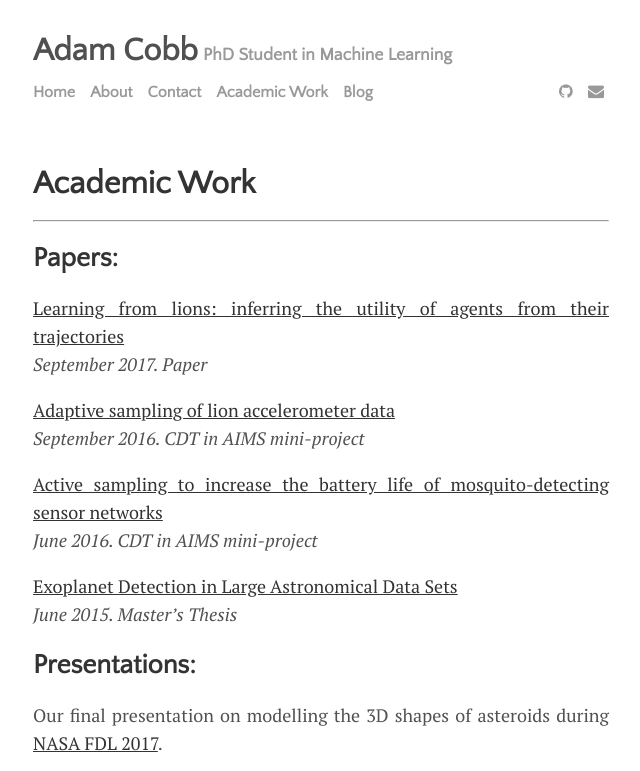
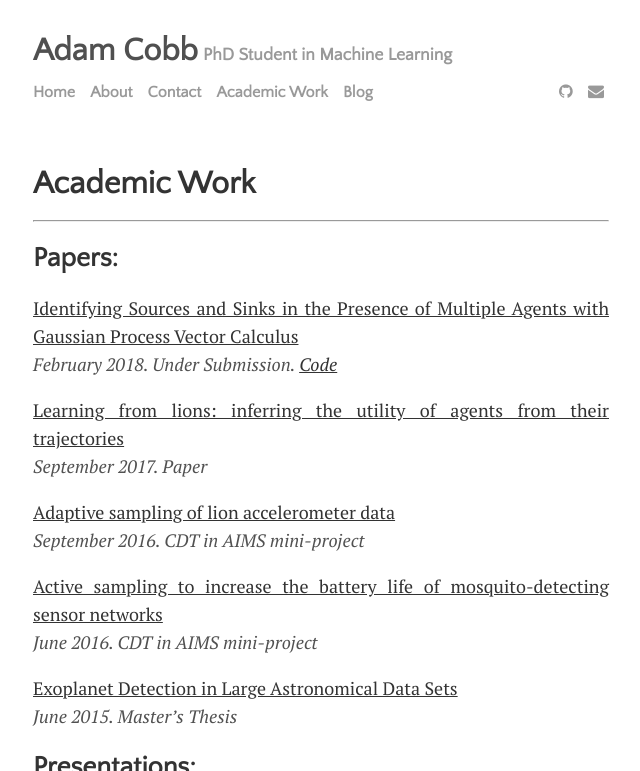
Before and after one commit to AdamCobb/AdamCobb.github.io, a Jekyll site: the page built from menu/academic.md, in a window 1280 px wide, cut to the strip 0-771 px from the top of the page. Shown: the whole strip, without its empty margins (319-959 px from the left). Built offline with Jekyll 4.4.1, drawn with Linux system fonts in a browser that asks for light colours; nearby versions of some CDN libraries.

Commit message:
Add GPVec paper

```diff
--- a/menu/academic.md
+++ b/menu/academic.md
@@ -6,6 +6,9 @@ title: Academic Work
 <!--![image-title-here]({{ site.url }}/images/Lion_withTag.jpg){:class="img-responsive"}
 September 2016-->
 ## Papers:
+
+[Identifying Sources and Sinks in the Presence of Multiple Agents with Gaussian Process Vector Calculus]({{ site.url }}/documents/Cobb2018_GP_vec_calc.pdf)<br />
+<em>February 2018. Under Submission. [Code](https://github.com/AdamCobb/GP-LAPLACE)</em>
 
 [Learning from lions: inferring the utility of agents from their trajectories]({{ site.url }}/documents/Cobb2017_Learning_from_lions.pdf)<br />
 <em>September 2017. Paper</em>
```
Also changed, not shown: 1 other file.
